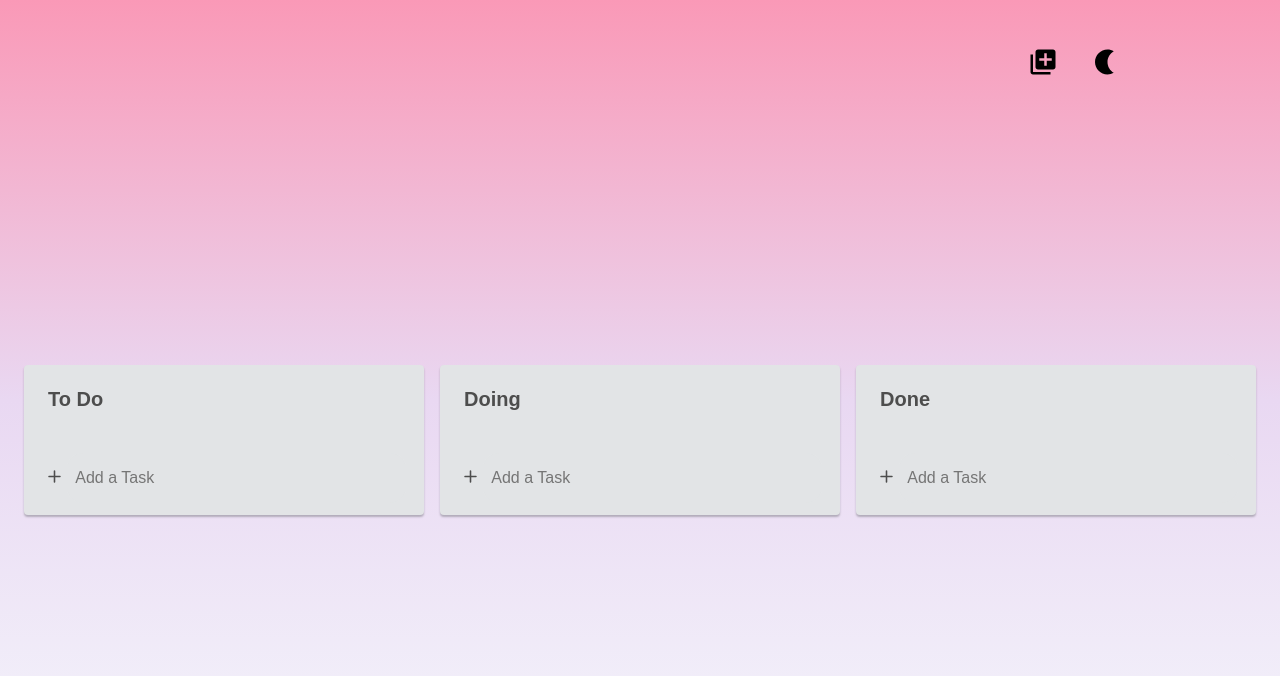
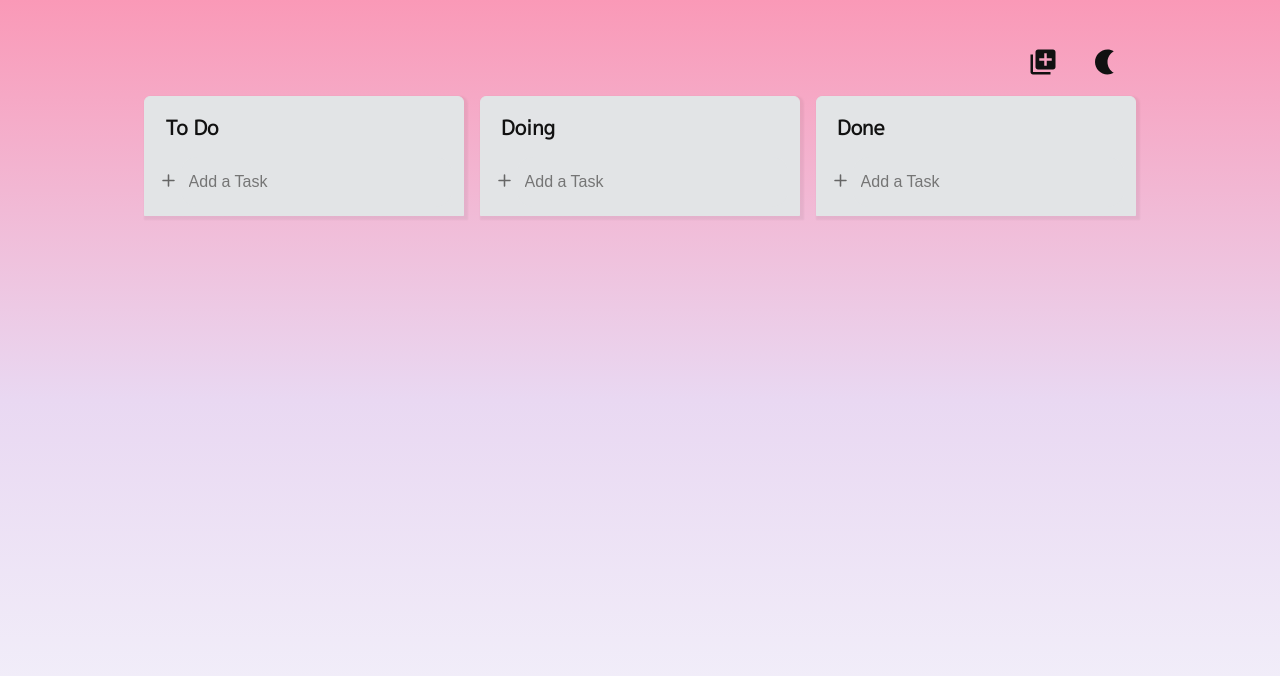
Before and after one commit to HyonHyonKOR/react-masterclass, a React (Create React App) app: page / in a window 1280 px wide. Shown: the top 676 px of the page. Built offline with nearby package versions, Linux system fonts and the light colour scheme.

Commit message:
feat:dark mode

```diff
--- a/public/index.html
+++ b/public/index.html
@@ -24,7 +24,8 @@
     <link rel="preconnect" href="https://fonts.googleapis.com" />
     <link rel="preconnect" href="https://fonts.gstatic.com" crossorigin />
     <link
-      href="https://fonts.googleapis.com/css2?family=Source+Sans+Pro:wght@300;400&display=swap';"
+      href="https://fonts.googleapis.com/css?family=M+PLUS+1p&display=swap"
+      rel="stylesheet"
     />
     <!--
       Notice the use of %PUBLIC_URL% in the tags above.
--- a/src/App.tsx
+++ b/src/App.tsx
@@ -9,8 +9,6 @@ import Header from "./components/Header";
 const Wrapper = styled.div`
   display: flex;
   justify-content: center;
-  align-items: center;
-  margin: 0 auto;
   padding: 1rem;
   min-height: 90vh;
 `;
@@ -30,7 +28,8 @@ export default function App() {
   useEffect(() => {
     const toDosInDB = localStorage.getItem("toDos");
     if (toDosInDB) setToDos(JSON.parse(toDosInDB));
-  }, [setToDos]);
+    return;
+  }, []);
 
   const onDragEnd = (info: DropResult) => {
     const { destination, source } = info;
--- a/src/atoms.tsx
+++ b/src/atoms.tsx
@@ -15,3 +15,11 @@ export const toDosAtom = atom<IToDoState>({
   Doing: [],
   Done: [],
 });
+
+interface IthemeState {
+  isLight: boolean;
+}
+
+export const themeAtom = atom<IthemeState>({
+  isLight: true,
+});
--- a/src/components/Board.tsx
+++ b/src/components/Board.tsx
@@ -24,26 +24,27 @@ interface IForm {
 const Wrapper = styled.div`
   display: flex;
   flex-direction: column;
-  width: 25rem;
-  padding: 0.75rem;
+  width: 20rem;
+  padding: 0.5rem;
   background: ${(props) => props.theme.boardColor};
-  border-radius: 0.25rem;
-  box-shadow: 0 2px 2px 0 rgba(80, 81, 87, 0.37);
+  border-top-left-radius: 0.375rem;
+  border-top-right-radius: 0.375rem;
+  border: solid 1px ${(props) => props.theme.borderColor};
+  box-shadow: 2px 2px 2px 2px rgba(0, 0, 0, 0.05);
 `;
 
 const Title = styled.h2`
-  padding: 0.75rem;
-  color: ${(props) => props.theme.fontColor};
+  padding: 0.75rem 0.75rem 1.25rem 0.75rem;
+  color: ${(props) => props.theme.fontMainColor};
   font-size: 1.25rem;
-  font-weight: 800;
+  font-weight: 600;
   word-break: break-all;
 `;
 
 const Area = styled.div<IAreaProps>`
-  padding: 1rem 0;
   background-color: ${(props) =>
     props.isDraggingOver
-      ? "rgba(255,255,255,0.9)"
+      ? "rgba(255,255,255,0.6)"
       : props.isDraggingFromThis
       ? "transparent"
       : "transparent"};
@@ -60,7 +61,7 @@ const Form = styled.form`
     width: 90%;
     padding: 1rem 0.5rem;
     background-color: ${(props) => props.theme.boardColor};
-    color: ${(props) => props.theme.fontColor};
+    color: ${(props) => props.theme.fontSubColor};
     border: none;
     border-radius: 1rem;
     outline: none;
@@ -68,6 +69,7 @@ const Form = styled.form`
   }
   button {
     padding: 0;
+    color: ${(props) => props.theme.fontSubColor};
     background-color: transparent;
     cursor: pointer;
     border: none;
@@ -129,7 +131,7 @@ export default function Board({ toDos, boardId }: IBoardProps) {
       </Droppable>
       <Form onSubmit={handleSubmit(onValid)}>
         <button type="submit">
-          <IoIosAdd size={25} color="#4D4D4D" />
+          <IoIosAdd size={25} />
         </button>
         <input
           {...register("toDo", {
--- a/src/components/DraggableCard.tsx
+++ b/src/components/DraggableCard.tsx
@@ -25,15 +25,15 @@ const Buttons = styled.div`
   align-items: center;
   position: absolute;
   top: 0.25rem;
-  right: 0.75rem;
+  right: 0.25rem;
   cursor: pointer;
 
   button {
-    margin: 0 0.25rem;
+    margin-right: 0.25rem;
     padding: 0;
     border: none;
     background-color: transparent;
-    color: ${(props) => props.theme.textColor};
+    color: ${(props) => props.theme.fontSubColor};
     outline: none;
     cursor: pointer;
   }
@@ -44,13 +44,13 @@ const Card = styled.div<ICardProps>`
   margin-bottom: 0.5rem;
   padding: 1.5rem 1rem 1rem 1rem;
   border-radius: 0.5rem;
-  box-shadow: ${(props) => "2px 2px 2px rgba(0,0,0,0.2)"};
-  color: ${(props) => (props.isDragging ? "white" : props.theme.fontColor)};
+  box-shadow: 2px 2px 2px rgba(0, 0, 0, 0.2);
+  color: ${(props) =>
+    props.isDragging ? "rgba(255, 255, 255, 0.8)" : props.theme.fontMainColor};
   background-color: ${(props) =>
-    props.isDragging ? props.theme.fontColor : props.theme.cardColor};
-  font-size: 1.25rem;
+    props.isDragging ? props.theme.fontSubColor : props.theme.cardColor};
+  font-size: 1.125rem;
   font-weight: 600;
-  letter-spacing: -0.1rem;
   line-height: 1.25rem;
   word-break: break-all;
 
@@ -65,7 +65,7 @@ const Card = styled.div<ICardProps>`
   }
 `;
 
-const Information = styled.div`
+const Information = styled.div<ICardProps>`
   display: flex;
   justify-content: space-between;
   align-items: end;
@@ -74,11 +74,12 @@ const Information = styled.div`
 
   div {
     display: flex;
-    align-items: center;
+    align-items: flex-end;
     gap: 0.25rem;
-    font-size: 0.875rem;
-    font-weight: 300;
-    letter-spacing: normal;
+    color: ${(props) =>
+      props.isDragging ? "rgba(255, 255, 255, 0.8)" : props.theme.fontSubColor};
+    font-size: 0.75rem;
+    font-weight: 400;
   }
 
   img {
@@ -143,9 +144,9 @@ function DraggableCard({
           {...provided.draggableProps}
         >
           {toDoText}
-          <Information>
+          <Information isDragging={snapshot.isDragging}>
             <div>
-              <IoTimeOutline size={18} />
+              <IoTimeOutline size={17} />
               <span>{toDoDate}</span>
             </div>
             <img src={avatar} alt="avatar" />
--- a/src/components/Header.tsx
+++ b/src/components/Header.tsx
@@ -1,11 +1,18 @@
 import styled from "styled-components";
-import {
-  MdOutlineAddToPhotos,
-  MdAddToPhotos,
-  MdNightlight,
-} from "react-icons/md";
+import { MdAddToPhotos, MdLightMode, MdNightlight } from "react-icons/md";
+import { useAtom } from "jotai";
+import { themeAtom } from "../atoms";
 
 export default function Header() {
+  const [mode, setMode] = useAtom(themeAtom);
+  const changeMode = () => {
+    setMode((prev) => {
+      const newMode = { ...prev, isLight: !prev.isLight };
+      localStorage.setItem("isLightMode", JSON.stringify(newMode));
+      return newMode;
+    });
+  };
+
   const Header = styled.header`
     display: flex;
     justify-content: flex-end;
@@ -13,12 +20,19 @@ export default function Header() {
     gap: 2rem;
     margin: 0 10rem;
     height: 10vh;
+
+    @media (max-width: 704px) {
+      justify-content: center;
+      margin-bottom: 2rem;
+    }
+
     button {
       padding: 0;
       background-color: transparent;
-      color: ${(props) => props.theme.textColor};
+      color: ${(props) => props.theme.fontMainColor};
       cursor: pointer;
       border: none;
+      transition: color 0.2s;
     }
   `;
 
@@ -28,7 +42,11 @@ export default function Header() {
         <MdAddToPhotos size={30} />
       </button>
       <button>
-        <MdNightlight size={30} />
+        {mode.isLight ? (
+          <MdNightlight onClick={changeMode} size={30} />
+        ) : (
+          <MdLightMode onClick={changeMode} size={30} />
+        )}
       </button>
     </Header>
   );
--- a/src/index.tsx
+++ b/src/index.tsx
@@ -1,9 +1,11 @@
-import React from "react";
+import { useEffect } from "react";
 import ReactDOM from "react-dom/client";
 import { ThemeProvider } from "styled-components";
-import { normalTheme, darkTheme } from "./theme";
+import { lightTheme, darkTheme } from "./theme";
 import App from "./App";
 import { createGlobalStyle } from "styled-components";
+import { useAtom } from "jotai";
+import { themeAtom } from "./atoms";
 
 const GlobalStyle = createGlobalStyle`
   html, body, div, span, applet, object, iframe,
@@ -40,14 +42,13 @@ footer, header, hgroup, main, menu, nav, section {
 }
 
 body {
-  font-family: 'Source Sans Pro', sans-serif;
+  font-family: "M PLUS 1p";
   line-height: 1;
   overflow-y: scroll;
   background: ${(props) => props.theme.bgColor};
   background-size:cover;
   background-repeat: no-repeat;
 }
-
 
 a{
   text-decoration: none;
@@ -70,12 +71,31 @@ table {
 }
 `;
 
+const Root = () => {
+  const [isLightMode, setIsLightMode] = useAtom(themeAtom);
+  const modeInDB = localStorage.getItem("isLightMode");
+
+  useEffect(() => {
+    if (modeInDB === null) {
+      localStorage.setItem("isLightMode", JSON.stringify(true));
+      setIsLightMode({ ...isLightMode, isLight: true });
+    } else {
+      setIsLightMode(JSON.parse(modeInDB));
+    }
+    return;
+  }, []);
+
+  const appliedTheme = isLightMode.isLight ? lightTheme : darkTheme;
+
+  return (
+    <ThemeProvider theme={appliedTheme}>
+      <GlobalStyle />
+      <App />
+    </ThemeProvider>
+  );
+};
+
 const root = ReactDOM.createRoot(
   document.getElementById("root") as HTMLElement
 );
-root.render(
-  <ThemeProvider theme={normalTheme}>
-    <GlobalStyle />
-    <App />
-  </ThemeProvider>
-);
+root.render(<Root />);
--- a/src/theme.ts
+++ b/src/theme.ts
@@ -1,15 +1,20 @@
 import { DefaultTheme } from "styled-components";
 
 export const darkTheme: DefaultTheme = {
-  bgColor: "#3F8CF2",
-  boardColor: "#DADFE9",
-  cardColor: "white",
+  bgColor: "#010409",
+  boardColor: "#0A0C10",
+  cardColor: "#272B33",
+  fontMainColor: "#FEFEFE",
+  fontSubColor: "#9A9A9A",
+  borderColor: "#FEFEFE",
 };
 
-export const normalTheme: DefaultTheme = {
+export const lightTheme: DefaultTheme = {
   bgColor:
     "linear-gradient(180deg, rgba(250,153,183,1) 0%,rgba(233,216,242,1)50%, rgba(242,244,251,0.8) 100%);",
   boardColor: "#E2E4E6",
   cardColor: "rgba( 255, 255, 255, 0.4);",
-  fontColor: "#4D4D4D",
+  fontMainColor: "#111111",
+  fontSubColor: "#666666",
+  borderColor: "#E2E4E6",
 };
```
Also changed, not shown: 1 other file (tests, documents, lock files or other folders).
